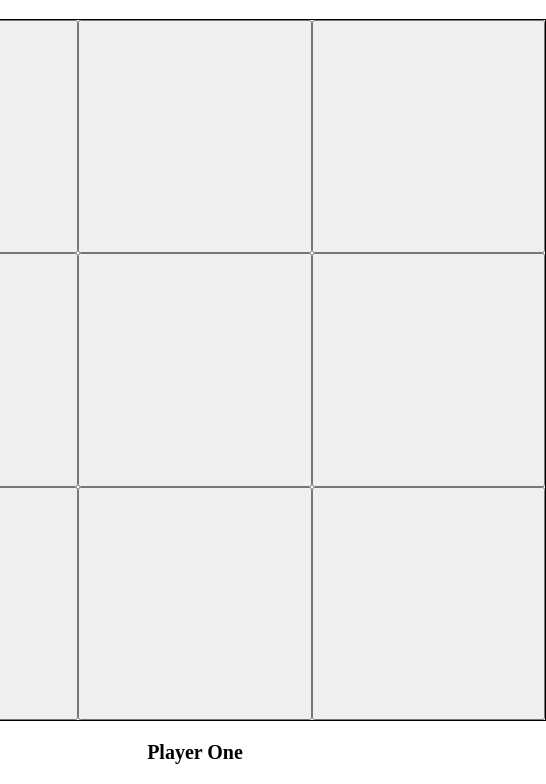
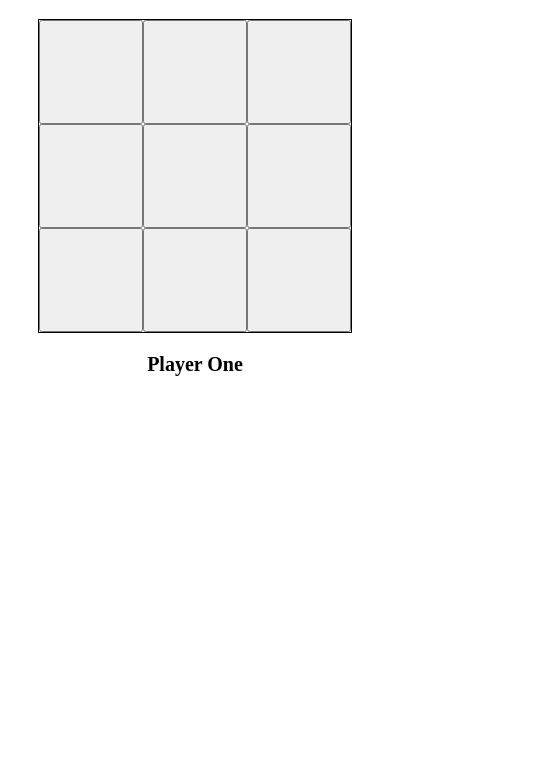
Before and after one commit to karlopintaric/tic-tac-toe, a plain HTML site: page index.html in a window 390 px wide. Shown: the part 61-845 px from the top of the page, 546 px wide, since content can reach past the window. Drawn offline with Linux system fonts and the light colour scheme.

Commit message:
Fix board size on mobile

```diff
--- a/styles.css
+++ b/styles.css
@@ -21,7 +21,7 @@ h1 {
 }
 
 .board {
-    --board-dim: calc(clamp(60vh, 700px, 90vh));
+    --board-dim: calc(clamp(40vw, 500px, 80vw));
     display: grid;
     grid-template: 1fr 1fr 1fr / 1fr 1fr 1fr;
     height: var(--board-dim);
@@ -30,7 +30,7 @@ h1 {
 }
 
 .square {
-    font-size: 2rem;
+    font-size: calc(5vh + 5vw);
     font-weight: 600;
 }
 
```
